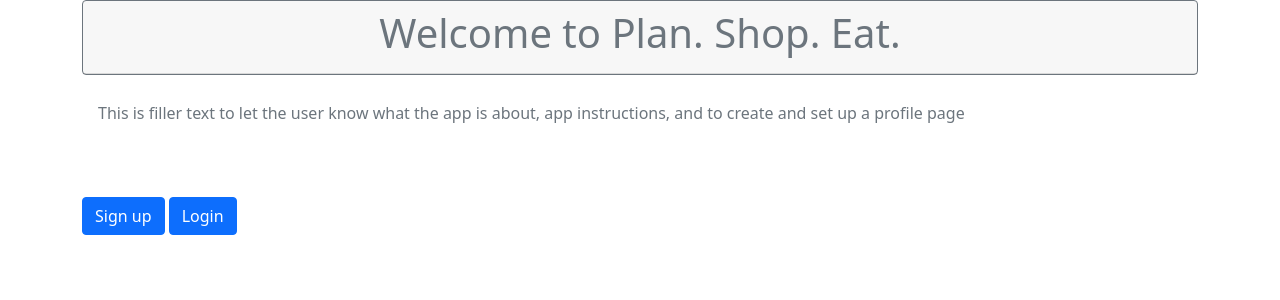
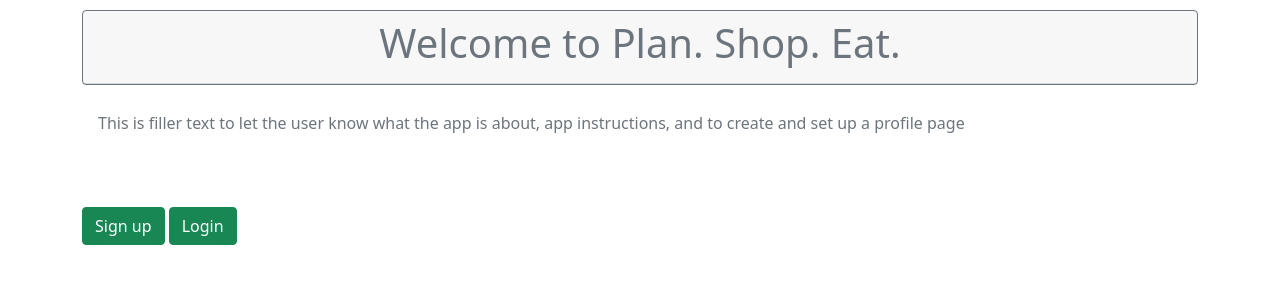
Before and after one commit to JoelRice/Plan-Shop-Eat, a Django app: page / in a window 1280 px wide. Shown: the top 300 px of the page. Run offline with Django 3.2, Linux system fonts and the light colour scheme; some libraries are stand-ins or nearby versions.

Commit message:
I fixed the buttons

```diff
--- a/templates/index.html
+++ b/templates/index.html
@@ -8,7 +8,7 @@
   rel="stylesheet"
   href="https://cdn.jsdelivr.net/npm/bootstrap-icons@1.6.0/font/bootstrap-icons.css"
 />
-<div class="container">
+<div class="container" style="margin-top: 10px">
   <div class="card border-secondary" style="width: 100%; margin-bottom: 10px">
     <div class="card-header">
       <h1 class="title text-secondary text-center">
@@ -24,6 +24,6 @@
   </div>
   <p></p>
   <br />
-  <a class="btn btn-primary" href="authentication/signup/">Sign up</a>
-  <a class="btn btn-primary" href="authentication/login/">Login</a>
+  <a class="btn btn-success" href="authentication/signup/">Sign up</a>
+  <a class="btn btn-success" href="authentication/login/">Login</a>
 </div>
--- a/templates/meal_plans.html
+++ b/templates/meal_plans.html
@@ -9,7 +9,7 @@
       <div>
         {%for plan in plans %}
         <a
-          class="btn btn-secondary"
+          class="btn btn-outline-secondary"
           href="/meal_plan_app/meal_plan/{{plan.id}}/"
           >{{plan}}</a
         >
@@ -18,7 +18,7 @@
     </div>
   </div>
   <div style="display: flex; align-items: center; justify-content: center">
-    <a class="btn btn-primary" href="/meal_plan_app/create_meal_plan/"
+    <a class="btn btn-success" href="/meal_plan_app/create_meal_plan/"
       >Create New Meal Plan</a
     >
   </div>
--- a/templates/recipes.html
+++ b/templates/recipes.html
@@ -7,7 +7,7 @@
   </div>
 
   <div style="display: flex; align-items: center; justify-content: center">
-    <a class="btn btn-primary" href="/recipe_app/createRecipe/">Add Recipe</a>
+    <a class="btn btn-success" href="/recipe_app/createRecipe/">Add Recipe</a>
   </div>
 
   <div class="row row-cols-5" style="justify-content: center">
```
